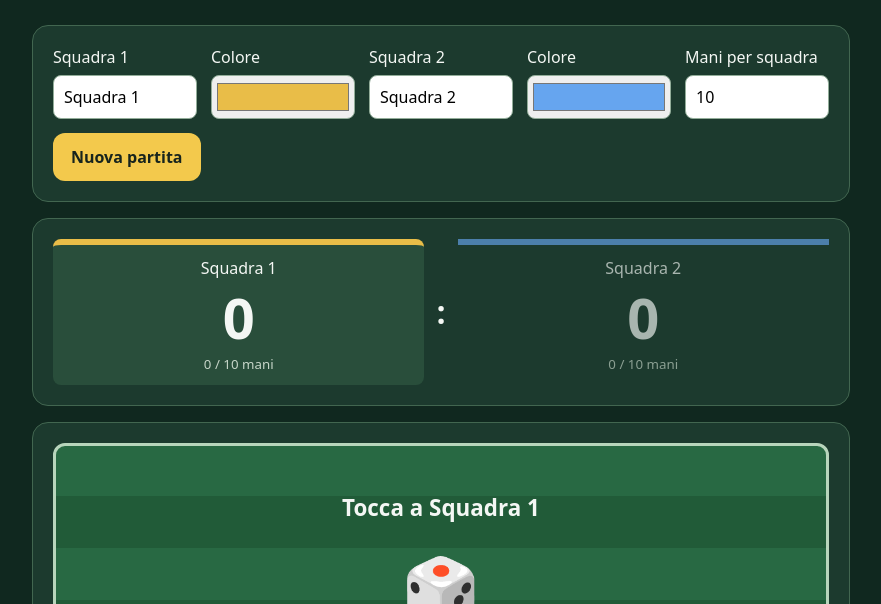
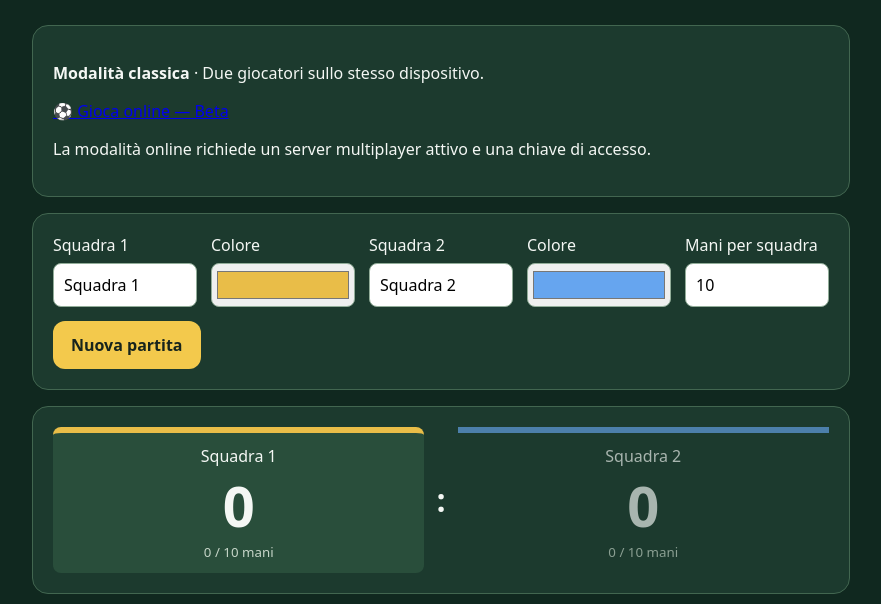
Before and after one commit to gcomneno/boardlab, a plain HTML site: page web/dado-goal/index.html in a window 1280 px wide. Shown: the part 196-800 px from the top of the page, without its empty margins (199-1080 px from the left). Drawn offline with Linux system fonts and the light colour scheme.

Commit message:
feat(dado-goal): link multiplayer beta from classic game

```diff
--- a/web/dado-goal/index.html
+++ b/web/dado-goal/index.html
@@ -16,6 +16,12 @@
       <h1>⚽ DADO GOAL</h1>
       <p>Quattro dadi. Due squadre. Un solo obiettivo: GOAL!</p>
     </header>
+
+    <nav class="panel" aria-label="Modalità di gioco">
+      <p><strong>Modalità classica</strong> · Due giocatori sullo stesso dispositivo.</p>
+      <p><a href="./multiplayer.html">⚽ Gioca online — Beta</a></p>
+      <p>La modalità online richiede un server multiplayer attivo e una chiave di accesso.</p>
+    </nav>
 
     <section class="panel settings" aria-label="Impostazioni partita">
       <label>Squadra 1
```
